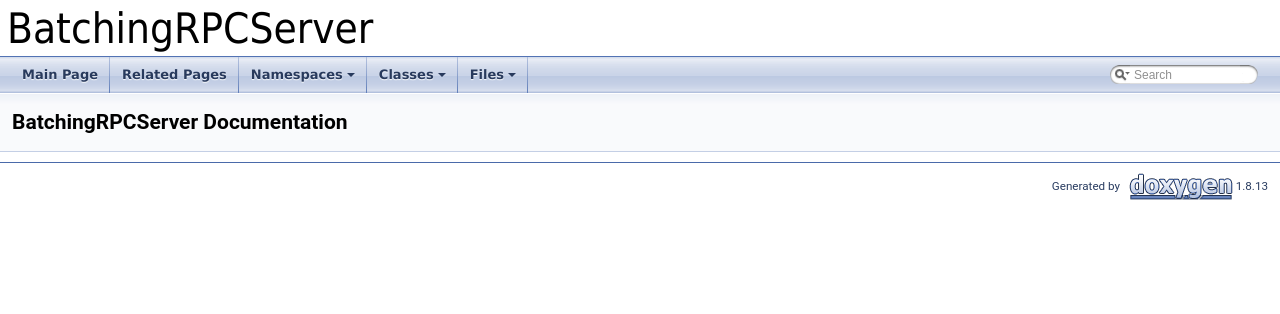
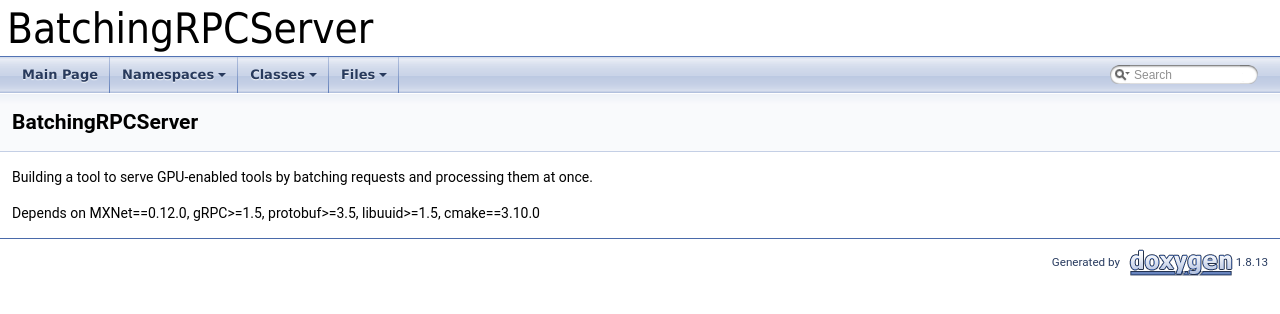
Before and after one commit to bzcheeseman/BatchingRPCServer, a plain HTML site: page docs/index.html in a window 1280 px wide. Drawn offline with Linux system fonts and the light colour scheme.

Commit message:
update docs

```diff
--- a/docs/index.html
+++ b/docs/index.html
@@ -5,7 +5,7 @@
 <meta http-equiv="X-UA-Compatible" content="IE=9"/>
 <meta name="generator" content="Doxygen 1.8.13"/>
 <meta name="viewport" content="width=device-width, initial-scale=1"/>
-<title>BatchingRPCServer: Main Page</title>
+<title>BatchingRPCServer: BatchingRPCServer</title>
 <link href="tabs.css" rel="stylesheet" type="text/css"/>
 <script type="text/javascript" src="jquery.js"></script>
 <script type="text/javascript" src="dynsections.js"></script>
@@ -59,10 +59,13 @@ $(function() {
 
 <div class="header">
   <div class="headertitle">
-<div class="title">BatchingRPCServer Documentation</div>  </div>
+<div class="title">BatchingRPCServer </div>  </div>
 </div><!--header-->
 <div class="contents">
-</div><!-- contents -->
+<div class="textblock"><p><a href="https://travis-ci.org/bzcheeseman/BatchingRPCServer"></a></p>
+<p>Building a tool to serve GPU-enabled tools by batching requests and processing them at once.</p>
+<p>Depends on MXNet==0.12.0, gRPC&gt;=1.5, protobuf&gt;=3.5, libuuid&gt;=1.5, cmake==3.10.0 </p>
+</div></div><!-- contents -->
 <!-- start footer part -->
 <hr class="footer"/><address class="footer"><small>
 Generated by &#160;<a href="http://www.doxygen.org/index.html">
--- a/docs/menudata.js
+++ b/docs/menudata.js
@@ -1,6 +1,5 @@
 var menudata={children:[
 {text:"Main Page",url:"index.html"},
-{text:"Related Pages",url:"pages.html"},
 {text:"Namespaces",url:"namespaces.html",children:[
 {text:"Namespace List",url:"namespaces.html"},
 {text:"Namespace Members",url:"namespacemembers.html",children:[
--- a/docs/search/all_1.js
+++ b/docs/search/all_1.js
@@ -3,5 +3,5 @@ var searchData=
   ['batch_5ftoo_5flarge',['BATCH_TOO_LARGE',['../namespace_serving.html#a19a06f555bcdfaa53ea91896831028c3a447e332210ce534695c9b7b53713f0d1',1,'Serving']]],
   ['bind',['Bind',['../class_serving_1_1_m_x_net_servable.html#a37366dd2ba55fd727f336623bbbc3d4b',1,'Serving::MXNetServable::Bind()'],['../class_serving_1_1_servable.html#ae2cc8c6fa59265817787a4f50d2ce7c8',1,'Serving::Servable::Bind()']]],
   ['bindargs',['BindArgs',['../struct_serving_1_1_bind_args.html',1,'Serving']]],
-  ['batchingrpcserver',['BatchingRPCServer',['../md___users__aman_code__batching_r_p_c_server__r_e_a_d_m_e.html',1,'']]]
+  ['batchingrpcserver',['BatchingRPCServer',['../index.html',1,'']]]
 ];
--- a/docs/search/pages_0.js
+++ b/docs/search/pages_0.js
@@ -1,4 +1,4 @@
 var searchData=
 [
-  ['batchingrpcserver',['BatchingRPCServer',['../md___users__aman_code__batching_r_p_c_server__r_e_a_d_m_e.html',1,'']]]
+  ['batchingrpcserver',['BatchingRPCServer',['../index.html',1,'']]]
 ];
```
Also changed, not shown: 1 other file.
